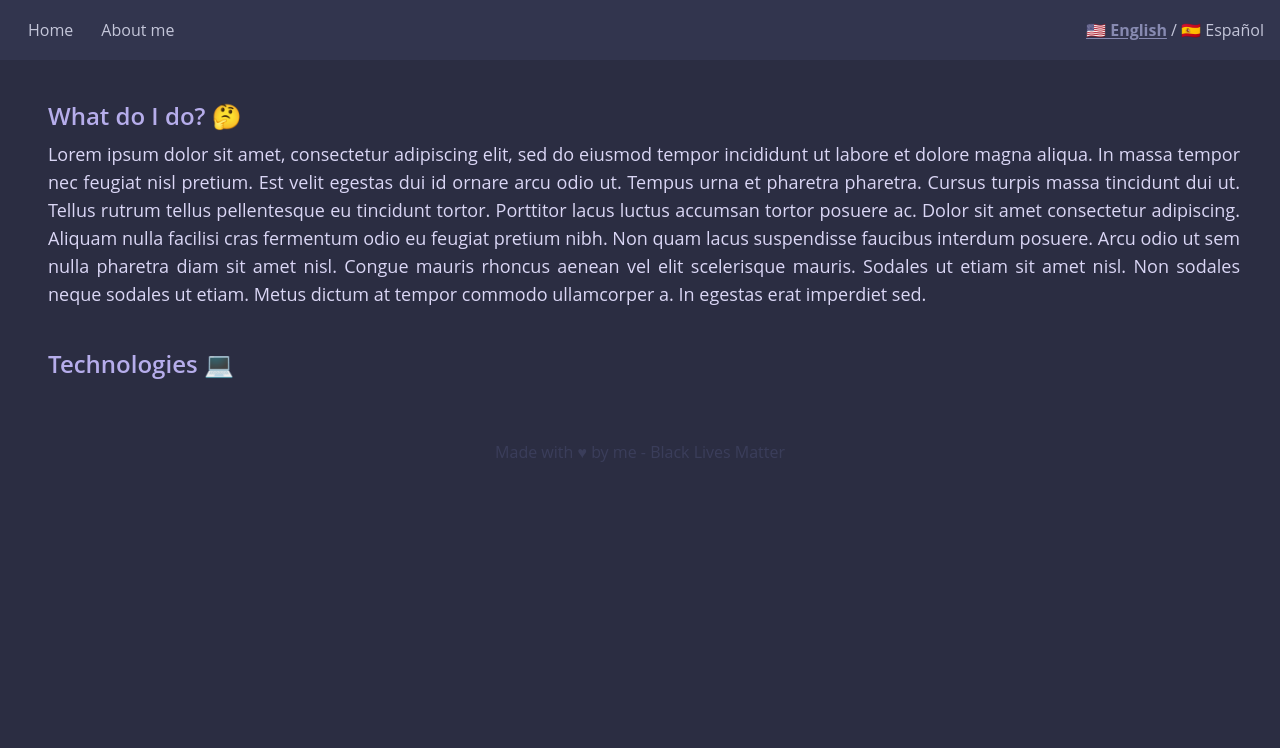
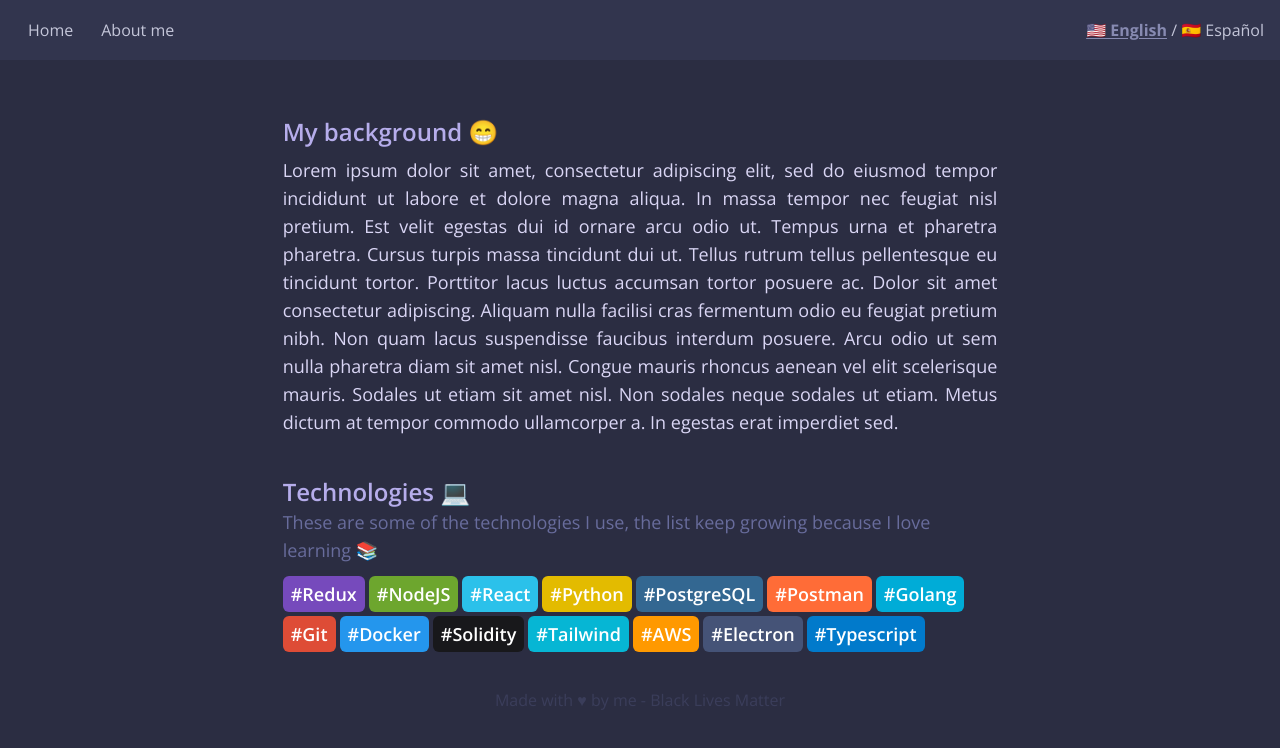
Before and after one commit to 0xMiguel/portfolio, a Next.js app: page /about in a window 1280 px wide. Shown: the top 748 px of the page. Built offline with nearby package versions, Linux system fonts and the light colour scheme.

Commit message:
feat(added tech tags): only my bio left

```diff
--- a/src/components/Hashtag.tsx
+++ b/src/components/Hashtag.tsx
@@ -1,13 +1,34 @@
 import * as React from 'react';
 
-interface tag {
+interface HashtagOpts {
   tag: string;
+  backgroundColor?: string;
+  textColor?: string;
+  textSize?: 'text-sm' | 'text-lg';
 }
+// 'mr-1 mt-1 rounded-md bg-primary-dark px-2 py-1 text-sm text-primary-light-50'
+export default function Hashtag(tag: HashtagOpts) {
+  function buildClass() {
+    let baseStyle = 'mr-1 mt-1 rounded-md px-2 font-semibold py-1';
+    if (tag.textSize) {
+      baseStyle += ` ${tag.textSize}`;
+    } else {
+      baseStyle += ` text-sm`;
+    }
 
-export default function Hashtag(tag: tag) {
-  return (
-    <span className='mr-1 mt-1 rounded-md bg-primary-dark px-2 py-1 text-sm text-primary-light-50'>
-      #{tag.tag}
-    </span>
-  );
+    if (tag.backgroundColor) {
+      baseStyle += ` ${tag.backgroundColor}`;
+    } else {
+      baseStyle += ' bg-primary-dark';
+    }
+
+    if (tag.textColor) {
+      baseStyle += ` ${tag.textColor}`;
+    } else {
+      baseStyle += ' text-primary-light-50';
+    }
+    return baseStyle;
+  }
+
+  return <span className={buildClass()}>#{tag.tag}</span>;
 }
--- a/src/pages/about.tsx
+++ b/src/pages/about.tsx
@@ -1,5 +1,6 @@
 import * as React from 'react';
 
+import Hashtag from '@/components/Hashtag';
 import Layout from '@/components/layout/Layout';
 import Navbar from '@/components/nav';
 import Seo from '@/components/Seo';
@@ -12,11 +13,11 @@ export default function aboutMe() {
         <Navbar />
       </section>
 
-      <section>
-        <div className='flex flex-col p-10'>
-          <div className='md:ml-2'>
+      <section className='flex justify-center'>
+        <div className='mt-5 h-max w-full  w-full p-4 md:mt-10 md:w-7/12'>
+          <div>
             <span className='text-2xl font-semibold text-medium-regular'>
-              What do I do? 🤔
+              My background 😁
             </span>
             <p className='mt-2 text-justify text-lg text-light'>
               Lorem ipsum dolor sit amet, consectetur adipiscing elit, sed do
@@ -35,10 +36,100 @@ export default function aboutMe() {
             </p>
           </div>
 
-          <div className='mt-10 md:ml-2'>
+          <div className='mt-10 flex flex-col'>
             <span className='text-2xl font-semibold text-medium-regular'>
               Technologies 💻
             </span>
+            <span className='text-lg text-primary-medium-50'>
+              These are some of the technologies I use, the list keep growing
+              because I love learning 📚
+            </span>
+            <ul className='mt-2 flex flex-wrap'>
+              <Hashtag
+                tag='Redux'
+                textSize='text-lg'
+                textColor='text-white'
+                backgroundColor='bg-technologies-redux'
+              />
+              <Hashtag
+                tag='NodeJS'
+                textSize='text-lg'
+                textColor='text-white'
+                backgroundColor='bg-technologies-node'
+              />
+              <Hashtag
+                tag='React'
+                textSize='text-lg'
+                textColor='text-white'
+                backgroundColor='bg-technologies-react'
+              />
+              <Hashtag
+                tag='Python'
+                textSize='text-lg'
+                textColor='text-white'
+                backgroundColor='bg-technologies-python'
+              />
+              <Hashtag
+                tag='PostgreSQL'
+                textSize='text-lg'
+                textColor='text-white'
+                backgroundColor='bg-technologies-sql'
+              />
+              <Hashtag
+                tag='Postman'
+                textSize='text-lg'
+                textColor='text-white'
+                backgroundColor='bg-technologies-postman'
+              />
+              <Hashtag
+                tag='Golang'
+                textSize='text-lg'
+                textColor='text-white'
+                backgroundColor='bg-technologies-golang'
+              />
+              <Hashtag
+                tag='Git'
+                textSize='text-lg'
+                textColor='text-white'
+                backgroundColor='bg-technologies-git'
+              />
+              <Hashtag
+                tag='Docker'
+                textSize='text-lg'
+                textColor='text-white'
+                backgroundColor='bg-technologies-docker'
+              />
+              <Hashtag
+                tag='Solidity'
+                textSize='text-lg'
+                textColor='text-white'
+                backgroundColor='bg-zinc-900'
+              />
+              <Hashtag
+                tag='Tailwind'
+                textSize='text-lg'
+                textColor='text-white'
+                backgroundColor='bg-technologies-tailwind'
+              />
+              <Hashtag
+                tag='AWS'
+                textSize='text-lg'
+                textColor='text-white'
+                backgroundColor='bg-technologies-aws'
+              />
+              <Hashtag
+                tag='Electron'
+                textSize='text-lg'
+                textColor='text-white'
+                backgroundColor='bg-technologies-electron'
+              />
+              <Hashtag
+                tag='Typescript'
+                textSize='text-lg'
+                textColor='text-white'
+                backgroundColor='bg-technologies-typescript'
+              />
+            </ul>
           </div>
         </div>
       </section>
--- a/src/pages/index.tsx
+++ b/src/pages/index.tsx
@@ -88,7 +88,7 @@ export default function HomePage() {
               <span className='text-2xl font-semibold text-primary-light-25'>
                 <TranslatedText section='featured' content='title' />
               </span>
-              <span className='text-lg text-light text-primary-medium-50'>
+              <span className='text-lg text-primary-medium-50'>
                 <TranslatedText section='featured' content='description' />
               </span>
             </div>
--- a/tailwind.config.js
+++ b/tailwind.config.js
@@ -19,6 +19,21 @@ module.exports = {
           light: '#878AB1',
           'light-50': '#A5A8C5',
           'light-25': '#C4C6D9',
+        },
+        technologies: {
+          electron: '#455377',
+          typescript: '#017ACB',
+          tailwind: '#06B6D4',
+          docker: '#2496ED',
+          golang: '#00ACD7',
+          git: '#DE4C36',
+          postman: '#FF6C37',
+          sql: '#336791',
+          python: '#E3BB00',
+          react: '#2BC1EA',
+          redux: '#764ABC',
+          node: '#6DA62E',
+          aws: '#FF9900',
         },
         'red-dark': '#CE3333',
         'red-primary': '#D75B5B',
```
Also changed, not shown: src/styles/globals.css (+4 -4 lines).
